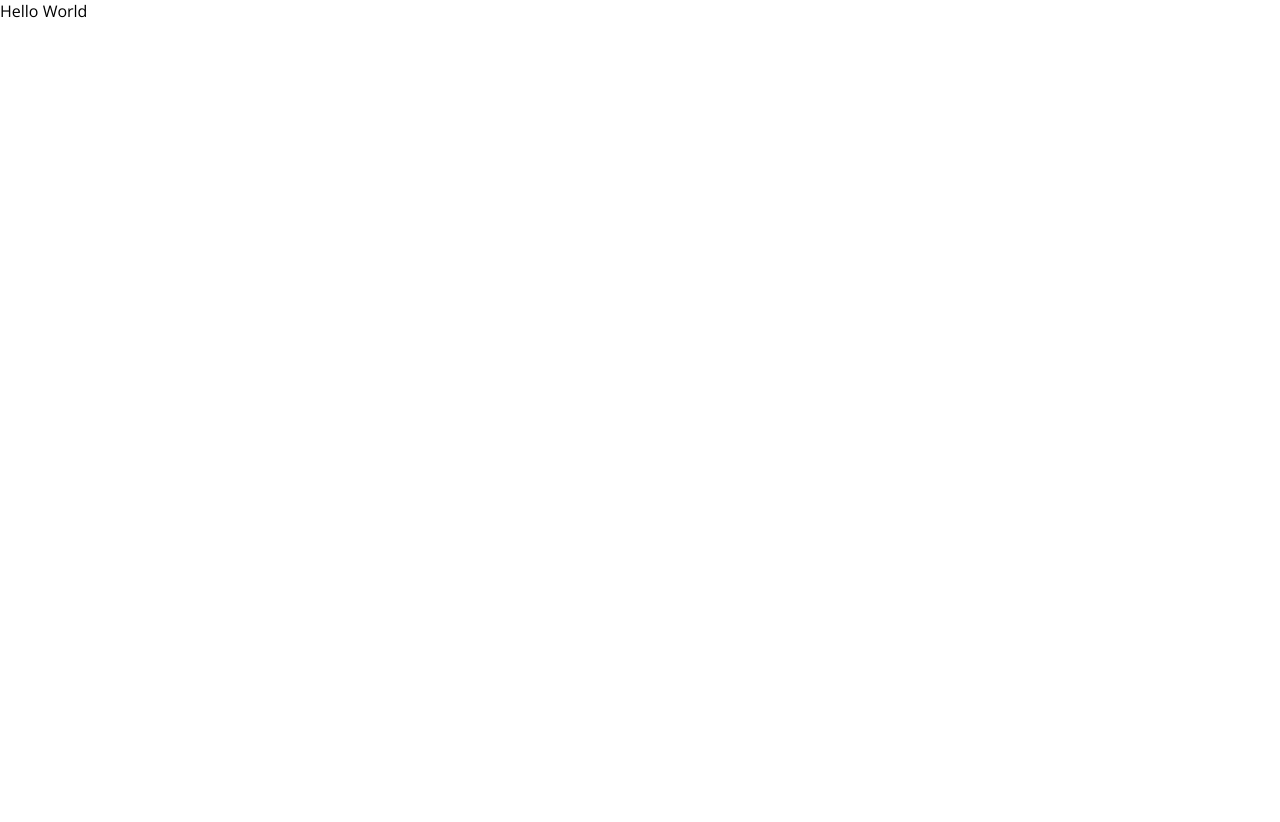
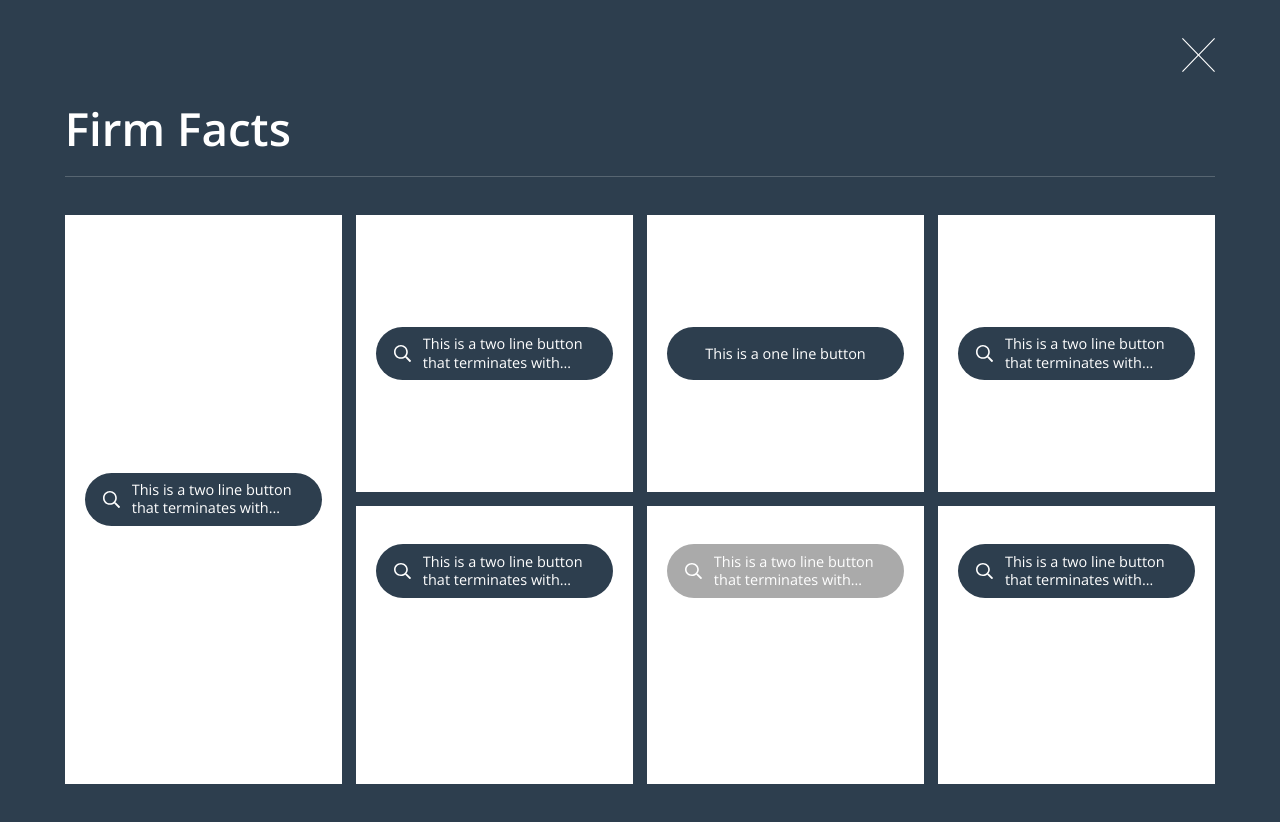
Before and after one commit to leandrofc/styling-challenge, a React (Vite) app: page / in a window 1280 px wide. Shown: the top 822 px of the page. Before the commit the page ends 800 px from the top, so only its background shows below. Built offline with nearby package versions, Linux system fonts and the light colour scheme.

Commit message:
feat: render FirmFacts on the App

```diff
--- a/src/App.tsx
+++ b/src/App.tsx
@@ -1,9 +1,83 @@
+import FirmFacts from './components/FirmFacts';
+import { FirmFactsProps } from './components/FirmFacts/FirmFacts.types';
+
 function App() {
-  return (
-    <>
-      <p style={{ color: "black" }}>Hello World</p>
-    </>
-  )
+  const handleClick = () => {
+    alert('Button clicked!');
+  };
+
+  const content: FirmFactsProps = [
+    {
+      buttonProps: {
+        label: "This is a two line button that terminates with anything else",
+        onClick: handleClick,
+        variant: "icon"
+      },
+      isTwoRows: true,
+      index: 1,
+    },
+    {
+      buttonProps: {
+        label: "This is a two line button that terminates with anything else",
+        onClick: handleClick,
+        variant: "icon"
+      },
+      index: 2,
+    },
+    {
+      buttonProps: {
+        label: "This is a one line button",
+        onClick: handleClick,
+      },
+      index: 3,
+    },
+    {
+      buttonProps: {
+        label: "This is a two line button that terminates with anything else",
+        onClick: handleClick,
+        variant: "icon"
+      },
+      index: 4,
+    },
+    {
+      buttonProps: {
+        label: "This is a two line button that terminates with anything else",
+        onClick: handleClick,
+        variant: "icon"
+      },
+      cardProps: {
+        childrenPosition: "top",
+      },
+      index: 5,
+    },
+    {
+      buttonProps: {
+        label: "This is a two line button that terminates with anything else",
+        onClick: handleClick,
+        variant: "icon",
+        disabled: true,
+      },
+      cardProps: {
+        childrenPosition: "top",
+        disabled: true,
+      },
+      index: 6,
+    },
+    {
+      buttonProps: {
+        label: "This is a two line button that terminates with anything else",
+        onClick: handleClick,
+        variant: "icon",
+      },
+      cardProps: {
+        childrenPosition: "top",
+        variant: "border",
+      },
+      index: 7,
+    }
+  ]
+
+  return <FirmFacts data={content} />
 }
 
 export default App
```
